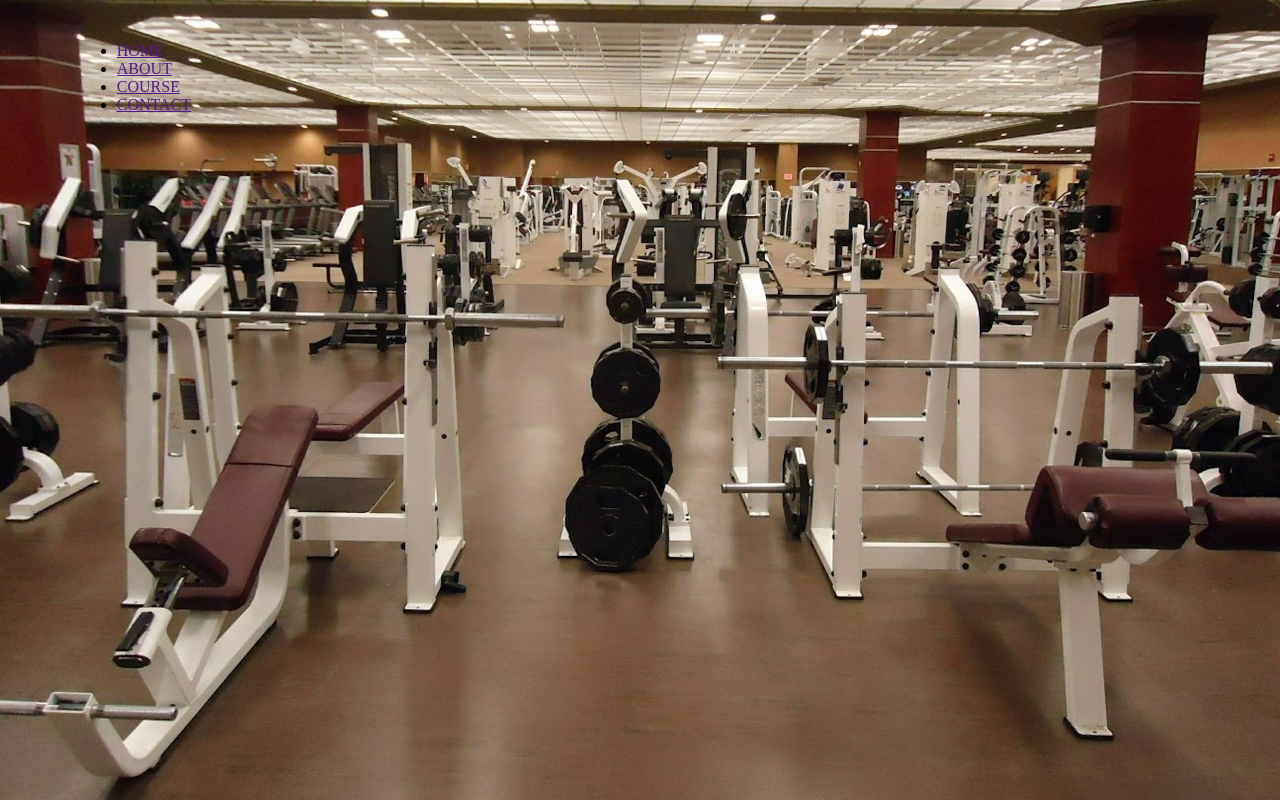
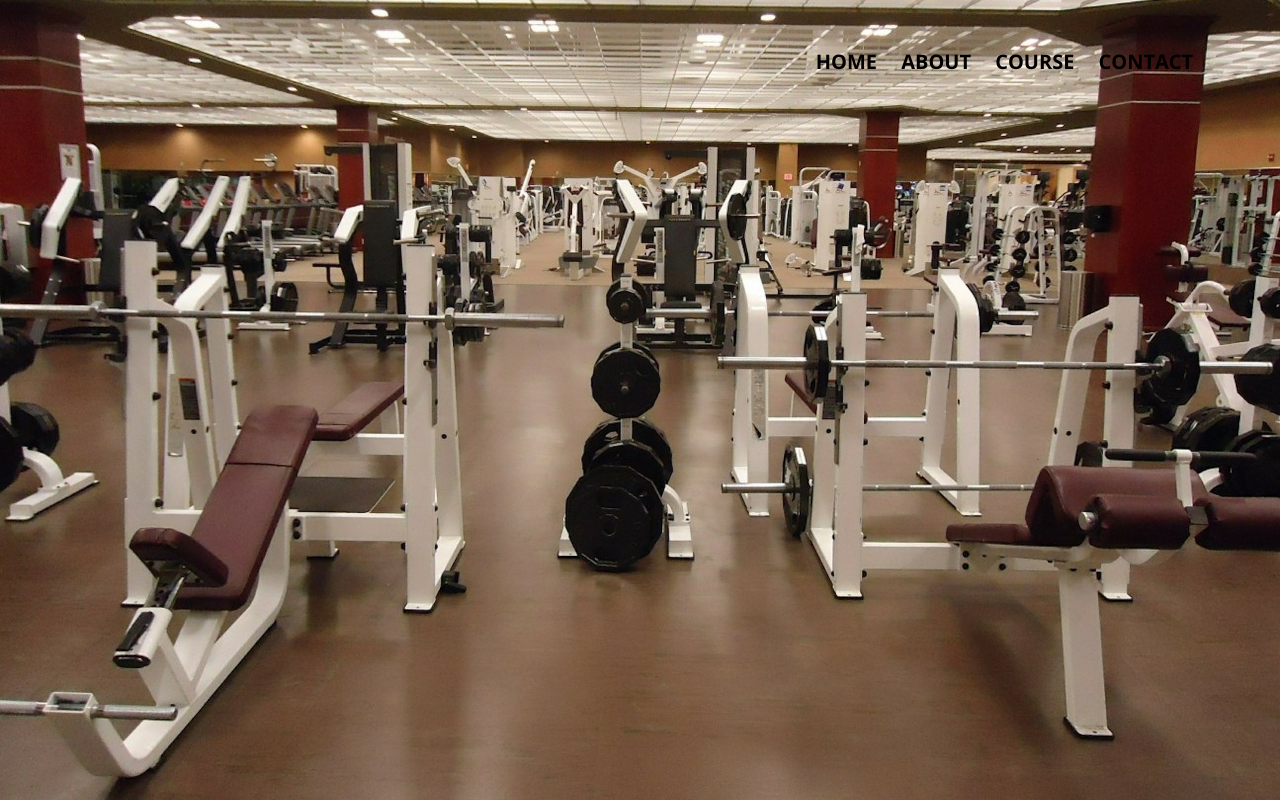
Before and after one commit to JMujuru/Project-1V2, a plain HTML site: page index.html in a window 1280 px wide. Drawn offline with nearby package versions, Linux system fonts and the light colour scheme.

Commit message:
added new font and changed the nav bar situation

```diff
--- a/Assets/CSS/stlyle.css
+++ b/Assets/CSS/stlyle.css
@@ -1,6 +1,7 @@
 body{
     margin: 0;
     padding: 0;
+    font-family: 'Open Sans', sans-serif;
 }
 
 .header{
@@ -17,3 +18,22 @@ nav{
     justify-content: space-between;
     align-items: center;
 }
+
+.nav-bar{
+    flex: 1;
+    text-align: right;
+}
+
+.nav-bar ul li{
+    list-style: none;
+    display: inline-block;
+    padding: 6px 10px;
+    position: relative;
+}
+
+.nav-bar ul li a {
+    color: black;
+    text-decoration: none;
+    font-size: 20px;
+
+}
--- a/index.html
+++ b/index.html
@@ -4,6 +4,9 @@
      <meta name="viewpoint" content="with=device-width, initial-scale=1.0">
      <title>Rocking Gym Worlds Best Gym</title>
      <link rel="stylesheet" href="/Assets/CSS/stlyle.css">
+     <link rel="preconnect" href="https://fonts.googleapis.com">
+<link rel="preconnect" href="https://fonts.gstatic.com" crossorigin>
+<link href="https://fonts.googleapis.com/css2?family=Open+Sans:wght@700&display=swap" rel="stylesheet">
     </head>
     <body>
        <header class="header">
```
